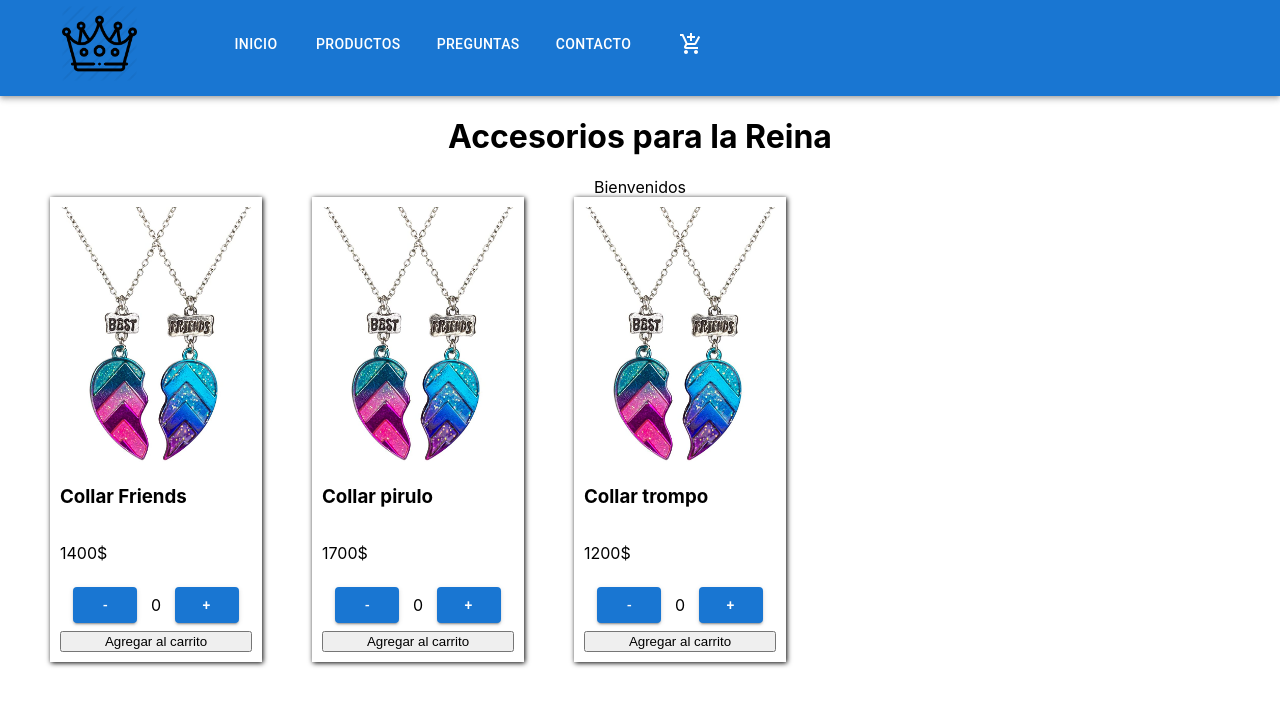
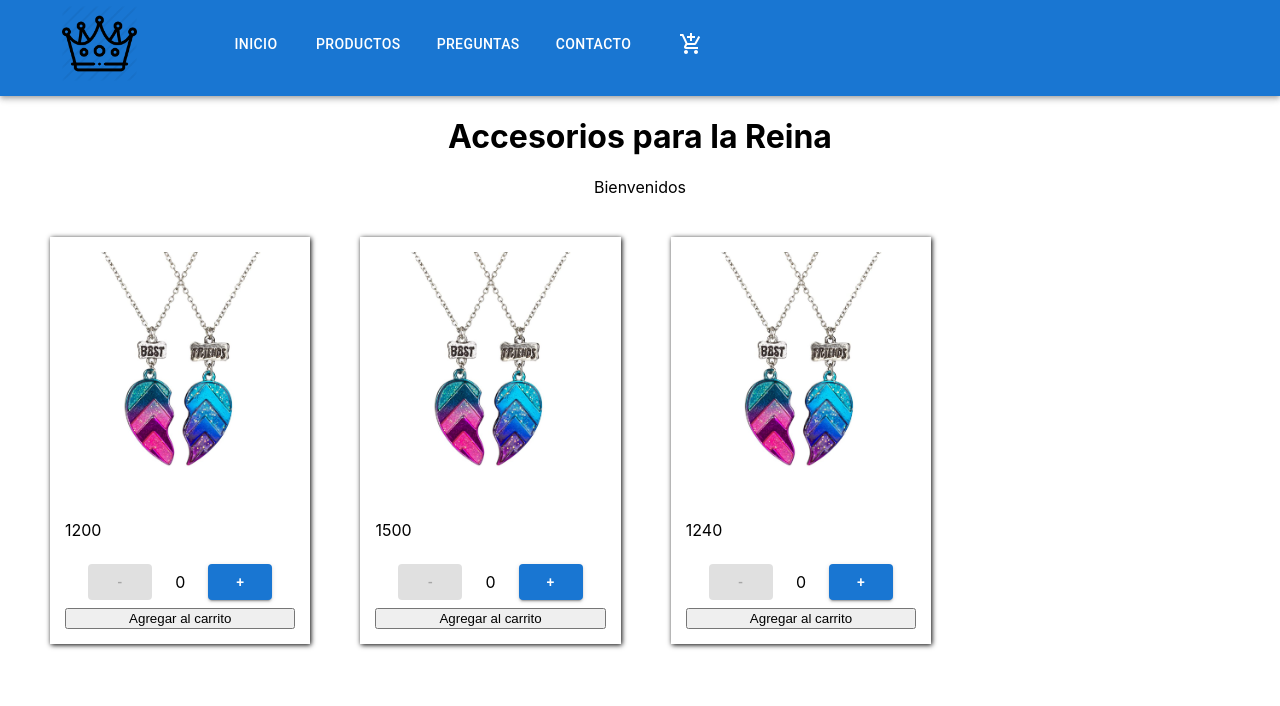
Before and after one commit to lucasvf99/react.js, a React (Create React App) app: page / in a window 1280 px wide. Shown: the top 706 px of the page. Built offline with nearby package versions, Linux system fonts and the light colour scheme.

Commit message:
promises y map

```diff
--- a/src/App.js
+++ b/src/App.js
@@ -2,13 +2,13 @@ import logo from './logo.svg';
 import './App.css';
 import NavBar from './components/NavBar/NavBar';
 import ListProductConteiner from './components/ItemListConteiner/ItemListConteiner';
-
+import clases from './clases/clases'
 
 function App() {
   return (
     <div className="App">
       <NavBar/>
-      <h1 className="titulo">Accesorios para la Reina </h1>
+      <div className="imagenFondo_app"> <h1 className="titulo">Accesorios para la Reina </h1></div>
       <ListProductConteiner greeting={"Bienvenidos"}/>
 
     </div>
--- /dev/null
+++ b/src/clases/clases.js
@@ -0,0 +1,32 @@
+
+
+//PROMESAS
+
+const promesa1 = new Promise ((resolve, reject) =>{
+    setTimeout(() =>{
+        const productos =[
+            {
+                name:"collar",
+                id:3,
+                price: 3000,
+            },
+
+            {
+                name:"collar",
+                id:3,
+                price: 3000,
+            },
+            {
+                name:"collar",
+                id:3,
+                price: 3000,
+            },
+
+        ]
+        resolve(productos)
+    },5000)
+})
+
+promesa1.then( (data)=>{
+    console.log('Lista de productos:' , data)
+})
--- a/src/components/ItemCount/ItemCount.js
+++ b/src/components/ItemCount/ItemCount.js
@@ -20,7 +20,10 @@ export default function ItemCount ( {stock,initial}) {
         }
 
         const takeClick = () => {
+          if(items>initial){
+            setItem(items - 1)
 
+          }
                 setItem(items - 1)
 
 
@@ -29,9 +32,9 @@ export default function ItemCount ( {stock,initial}) {
 
                 <div className='caja_boton'>
 
-           <Button variant="contained" size="medium" onClick={takeClick} >-</Button>
+           <Button variant="contained" size="medium" onClick={takeClick}   disabled={items <= initial} >-</Button>
              <p>   {items}</p>
-             <Button variant="contained" size="medium" onClick={addClick} disabled={disabledButton} >+</Button>
+             <Button variant="contained" size="medium" onClick={addClick} disabled={items >= stock} >+</Button>
 
                 </div>
 
--- /dev/null
+++ b/src/components/ItemList/ItemList.js
@@ -0,0 +1,15 @@
+import { useState, useEffect } from "react"
+import Products from "../Products/Product";
+
+
+export default function ItemList ({products}){
+    return(
+                <>
+                {products.map((product)=>{
+                   return  (<Products title={product.title} price={product.price} />)
+                })}
+                </>
+
+
+    )
+}
--- a/src/components/ItemListConteiner/ItemListConteiner.css
+++ b/src/components/ItemListConteiner/ItemListConteiner.css
@@ -0,0 +1,5 @@
+.caja_listProducts {
+    display: flex;
+    flex-wrap: wrap;
+    justify-content: center;
+}
--- a/src/components/ItemListConteiner/ItemListConteiner.js
+++ b/src/components/ItemListConteiner/ItemListConteiner.js
@@ -1,16 +1,56 @@
-import React, { useState } from "react";
+import React, { useState, useEffect } from "react";
 import Products from "../Products/Product";
-
+import ItemList from "../ItemList/ItemList";
 
 const ListProductConteiner  = ({greeting}) => {
+        const [products, setProducts] = useState([])
+
+        const getProducts = new Promise ((resolve) =>{
+                setTimeout(() => {
+                        const mockProducts = [
+                                {
+                                        title:"collar 1",
+                                        price:1200,
+                                        id:"1",
+                                        description:"collar de acero inoxidable",
+                                        stock:5
+
+                                },
+                                {
+                                        title:"collar 2",
+                                        price:1500,
+                                        id:"2",
+                                        description:"collar de acero inoxidable",
+                                        stock:5
+
+                                },
+                                {
+                                        title:"collar 3",
+                                        price:1240,
+                                        id:"3",
+                                        description:"collar de acero inoxidable",
+                                        stock:5
+
+                                },
+
+                        ]
+                        resolve(mockProducts)
+                },2000)
+        })
+
+        useEffect (() =>{
+                getProducts.then((res)=>{
+                        setProducts(res)
+                })
+        },[])
+
         return(
                  <>
          {greeting}
-            <div>
+            <div className="caja_listProducts">
 
-                     <Products titulo="Collar Friends" price="1400$"/>
-                     <Products titulo="Collar pirulo" price="1700$"/>
-                     <Products titulo="Collar trompo" price="1200$"/>
+            <ItemList products={ products } />
+
             </div>
             </>
         )
--- a/src/components/NavBar/NavBar.js
+++ b/src/components/NavBar/NavBar.js
@@ -1,11 +1,11 @@
 //Components
 import './NavBar.css';
 import corona from '../asset/corona.png' ;
-import ItemCount from '../ItemCount/ItemCount';
+
 
 //external componets
 import AppBar from '@mui/material/AppBar';
-import Box from '@mui/material/Box';
+
 import Toolbar from '@mui/material/Toolbar';
 import Typography from '@mui/material/Typography';
 import Button from '@mui/material/Button';
--- a/src/components/Products/Products.css
+++ b/src/components/Products/Products.css
@@ -1,14 +1,18 @@
 .conteiner_products {
     float: left;
-    width: 15%;
+    width: 18%;
     margin-left: 50px;
     box-shadow: 1px 1px 5px black;
-    padding: 10px;
+    padding: 15px;
     text-align: left;
     display: flex;
     flex-direction: column;
+    margin-bottom: 20px;
+    margin-top: 40px;
+}
+.conteiner_products >div> img {
+    width: 70%;
+    display: block;
+    margin: auto;
 
 }
-.conteiner_products >div> img {
-    width: 100%;
-}
```
Also changed, not shown: src/components/itemjs/Item.js (added, +11 -0 lines).
